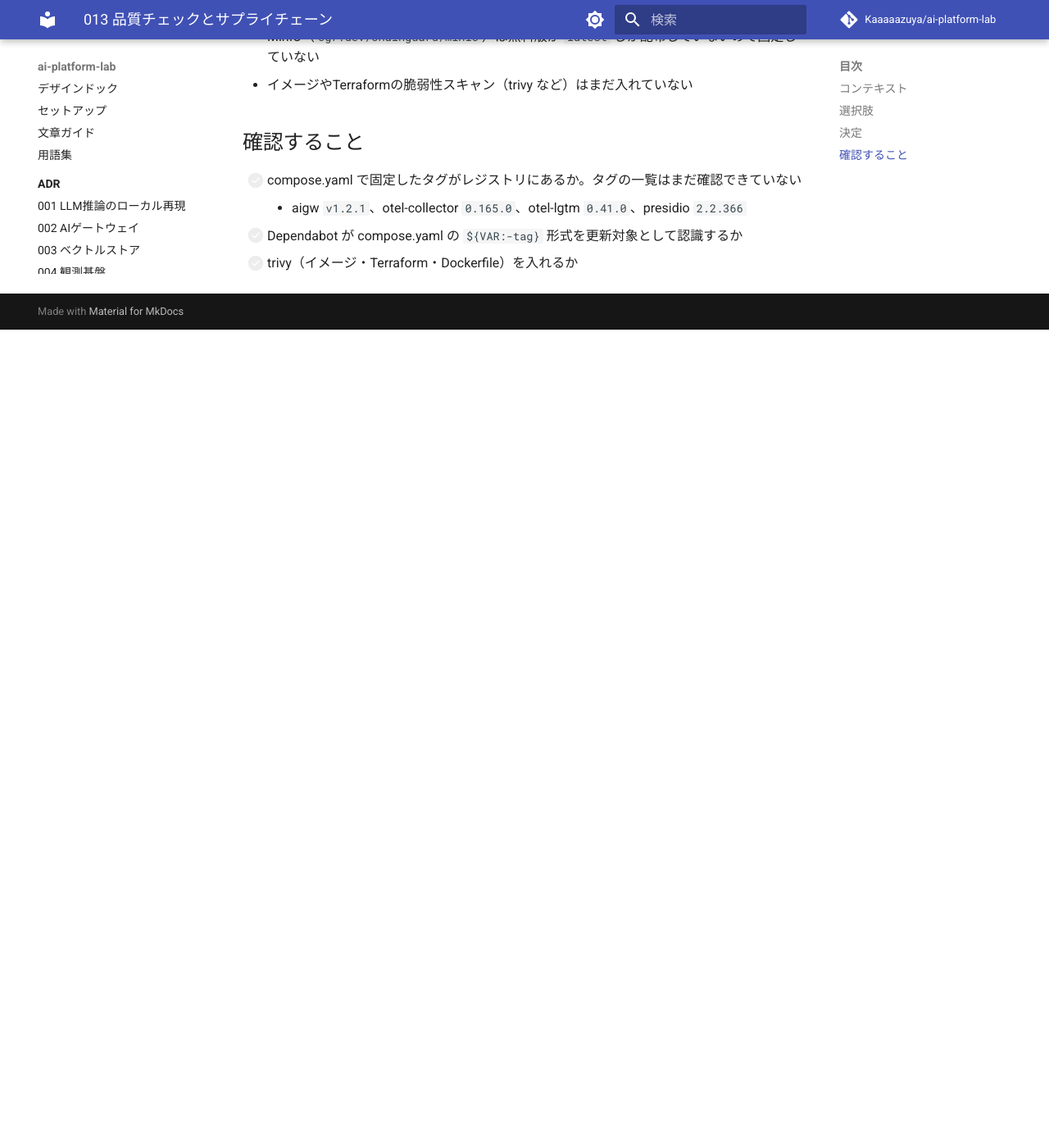
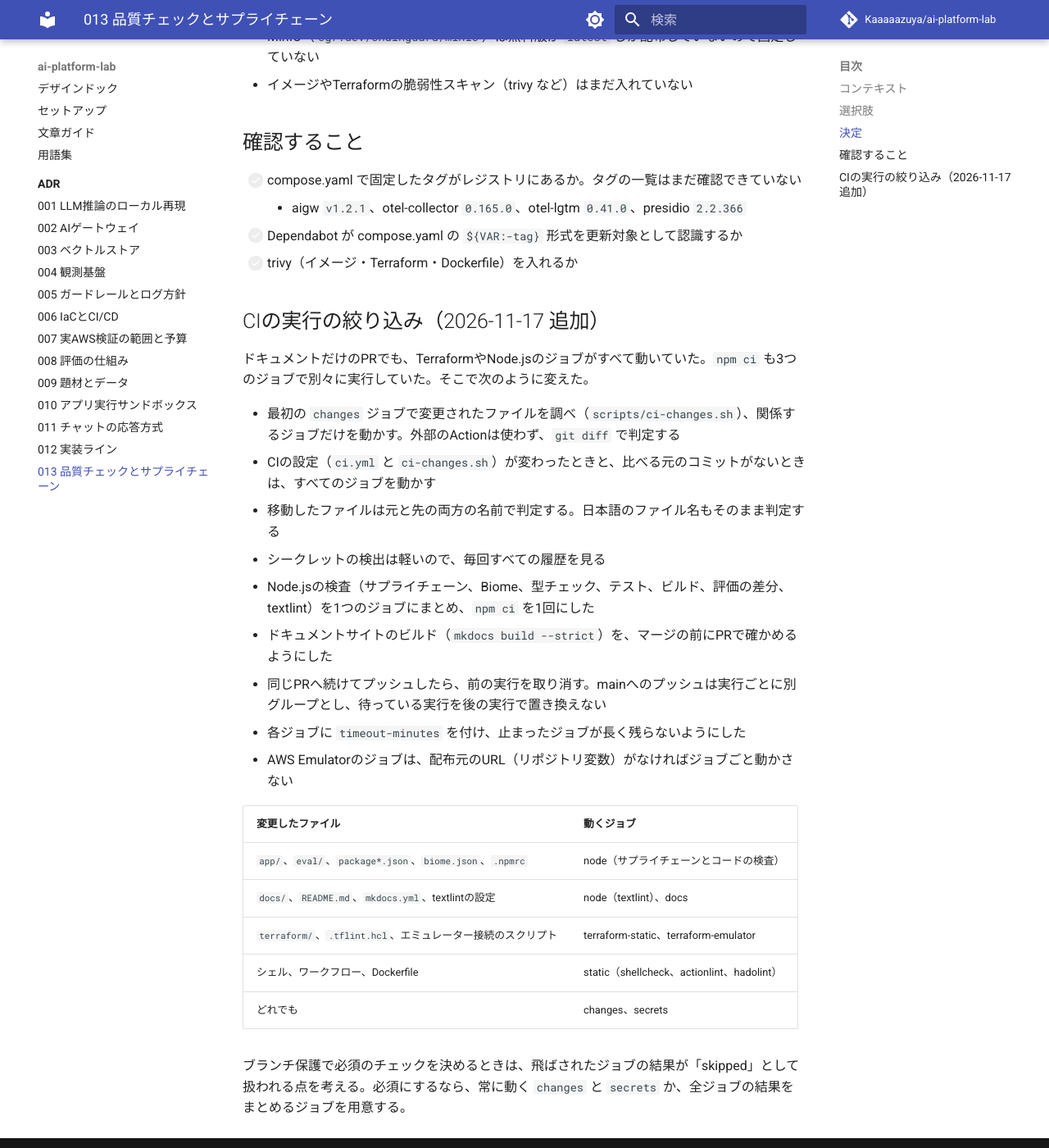
Before and after one commit to Kaaaaazuya/ai-platform-lab, an MkDocs documentation site: the page built from docs/adr/0013-dev-quality-supply-chain.md, in a window 1280 px wide and 1400 px high, scrolled down 2206 px. Shown: the whole window at 82% size. Built offline with MkDocs 1.6.1 and Material for MkDocs 9.7.7, drawn with Linux system fonts in a browser that asks for light colours; comment, search, counter and statistics services are not loaded; before the commit the page ends 2608 px from its top, so only the background shows below that.

Commit message:
CI: 変更に応じてジョブを絞り込む (#14)

```diff
--- a/docs/adr/0013-dev-quality-supply-chain.md
+++ b/docs/adr/0013-dev-quality-supply-chain.md
@@ -65,3 +65,27 @@ M3までは型チェックとテスト、`terraform fmt` しかなく、リン
     - aigw `v1.2.1`、otel-collector `0.165.0`、otel-lgtm `0.41.0`、presidio `2.2.366`
 - [ ] Dependabot が compose.yaml の `${VAR:-tag}` 形式を更新対象として認識するか
 - [ ] trivy（イメージ・Terraform・Dockerfile）を入れるか
+
+## CIの実行の絞り込み（2026-11-17 追加）
+
+ドキュメントだけのPRでも、TerraformやNode.jsのジョブがすべて動いていた。`npm ci` も3つのジョブで別々に実行していた。そこで次のように変えた。
+
+- 最初の `changes` ジョブで変更されたファイルを調べ（`scripts/ci-changes.sh`）、関係するジョブだけを動かす。外部のActionは使わず、`git diff` で判定する
+- CIの設定（`ci.yml` と `ci-changes.sh`）が変わったときと、比べる元のコミットがないときは、すべてのジョブを動かす
+- 移動したファイルは元と先の両方の名前で判定する。日本語のファイル名もそのまま判定する
+- シークレットの検出は軽いので、毎回すべての履歴を見る
+- Node.jsの検査（サプライチェーン、Biome、型チェック、テスト、ビルド、評価の差分、textlint）を1つのジョブにまとめ、`npm ci` を1回にした
+- ドキュメントサイトのビルド（`mkdocs build --strict`）を、マージの前にPRで確かめるようにした
+- 同じPRへ続けてプッシュしたら、前の実行を取り消す。mainへのプッシュは実行ごとに別グループとし、待っている実行を後の実行で置き換えない
+- 各ジョブに `timeout-minutes` を付け、止まったジョブが長く残らないようにした
+- AWS Emulatorのジョブは、配布元のURL（リポジトリ変数）がなければジョブごと動かさない
+
+| 変更したファイル | 動くジョブ |
+| --- | --- |
+| `app/`、`eval/`、`package*.json`、`biome.json`、`.npmrc` | node（サプライチェーンとコードの検査） |
+| `docs/`、`README.md`、`mkdocs.yml`、textlintの設定 | node（textlint）、docs |
+| `terraform/`、`.tflint.hcl`、エミュレーター接続のスクリプト | terraform-static、terraform-emulator |
+| シェル、ワークフロー、Dockerfile | static（shellcheck、actionlint、hadolint） |
+| どれでも | changes、secrets |
+
+ブランチ保護で必須のチェックを決めるときは、飛ばされたジョブの結果が「skipped」として扱われる点を考える。必須にするなら、常に動く `changes` と `secrets` か、全ジョブの結果をまとめるジョブを用意する。
```
Also changed, not shown: 2 other files.
